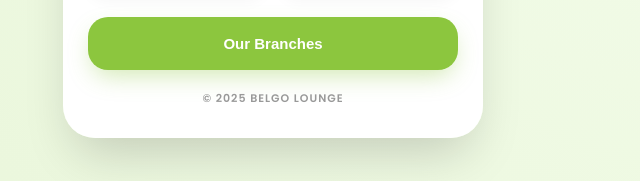
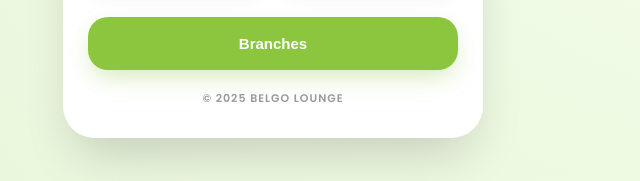
Before and after one commit to mizba277-bit/Belgoexplor, a plain HTML site: page index.html in a window 1280 px wide. Shown: the part 616-797 px from the top of the page, 367-1007 px from the left. Drawn offline with Linux system fonts and the light colour scheme.

Commit message:
Update index.html

```diff
--- a/index.html
+++ b/index.html
@@ -159,7 +159,7 @@
     </a>
   </div>
 
-  <button class="locations-btn" onclick="openStateSelection('branches')">Our Branches</button>
+  <button class="locations-btn" onclick="openStateSelection('branches')">Branches</button>
 
   <div class="foot">© 2025 BELGO LOUNGE</div>
 </main>
```
